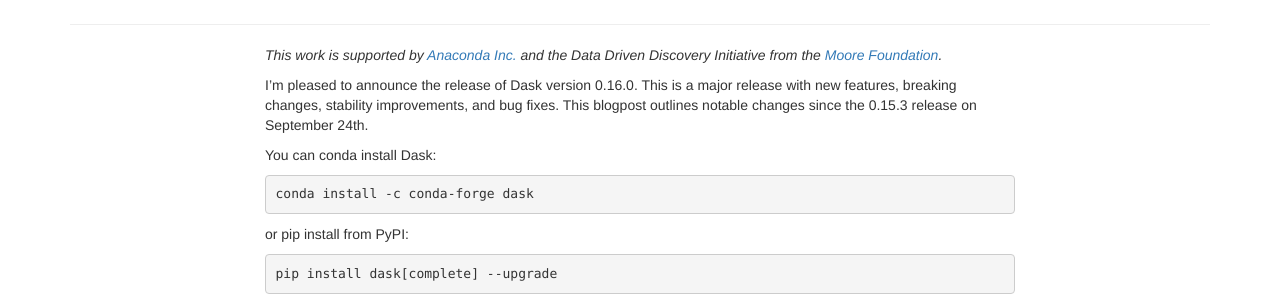
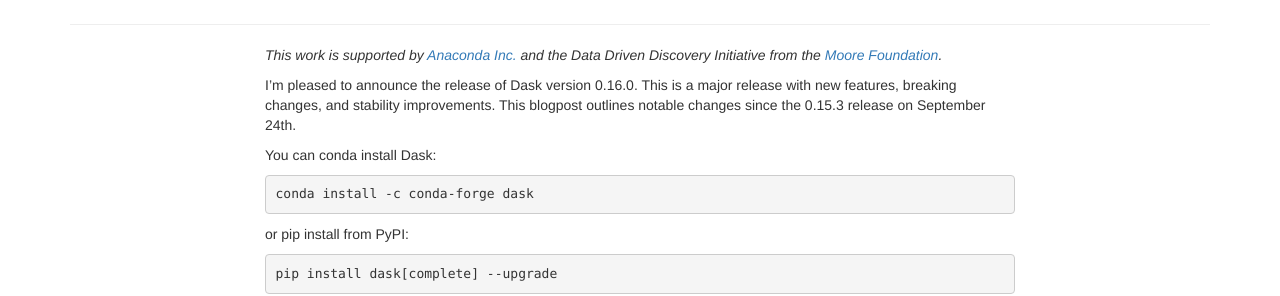
Before and after one commit to besyskymnbk/blog, a Jekyll site: the page built from _posts/work/2017-11-14-dask-0.16.0.md, in a window 1280 px wide and 900 px high. Shown: the part 153-449 px from the top of the window. Built offline with Jekyll 4.4.1, drawn with Linux system fonts in a browser that asks for light colours; comment, search, counter and statistics services are not loaded; some of the changed text lies outside the part shown.

Commit message:
minor updates to release post

```diff
--- a/_posts/work/2017-11-14-dask-0.16.0.md
+++ b/_posts/work/2017-11-14-dask-0.16.0.md
@@ -13,9 +13,8 @@ and the Data Driven Discovery Initiative from the [Moore
 Foundation](https://www.moore.org/).*
 
 I'm pleased to announce the release of Dask version 0.16.0.  This is a major
-release with new features, breaking changes, stability improvements, and bug
-fixes.  This blogpost outlines notable changes since the 0.15.3 release on
-September 24th.
+release with new features, breaking changes, and stability improvements.  This
+blogpost outlines notable changes since the 0.15.3 release on September 24th.
 
 You can conda install Dask:
 
```
Also changed, not shown: other parts of _posts/work/2017-11-14-dask-0.16.0.md (+8 -0 lines).
